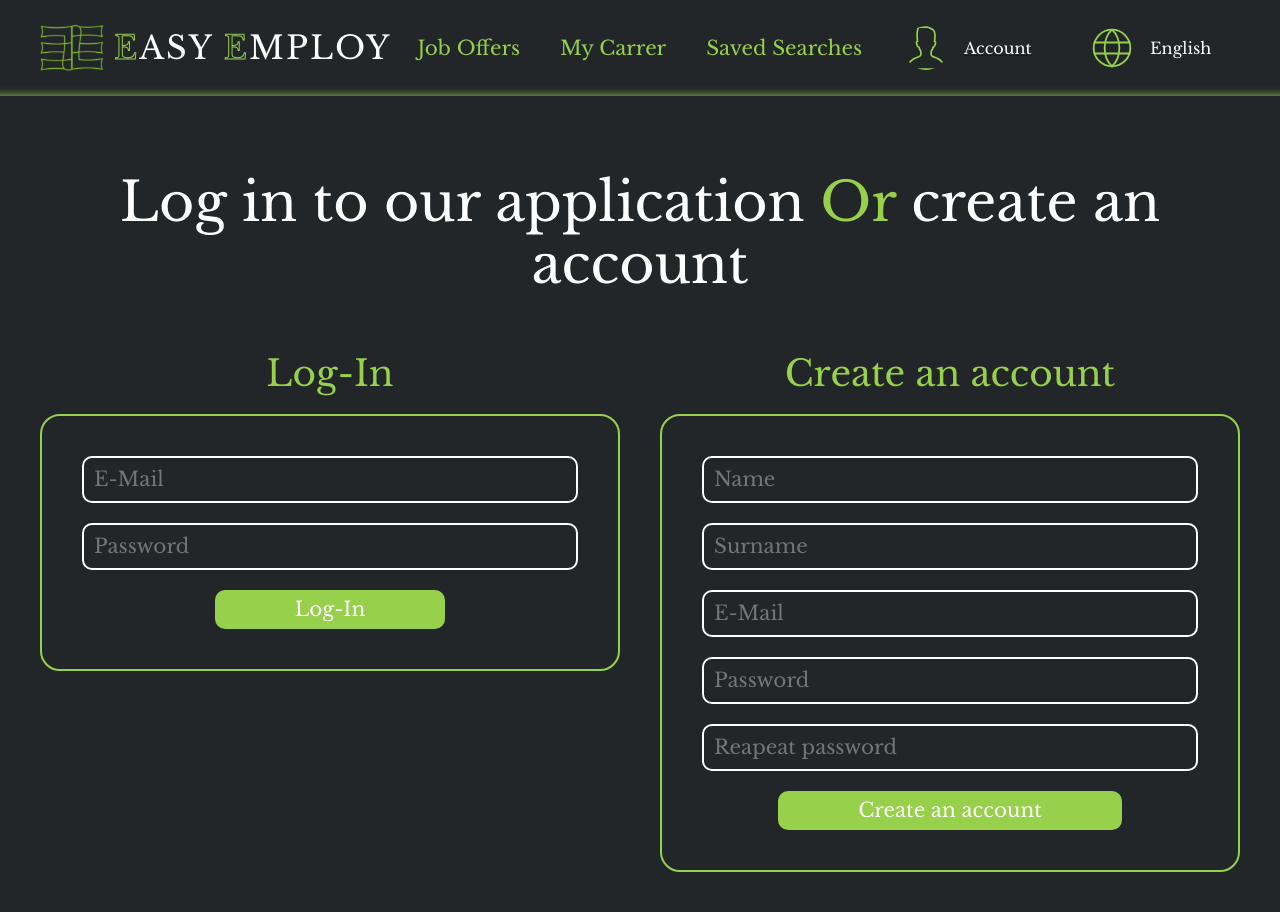
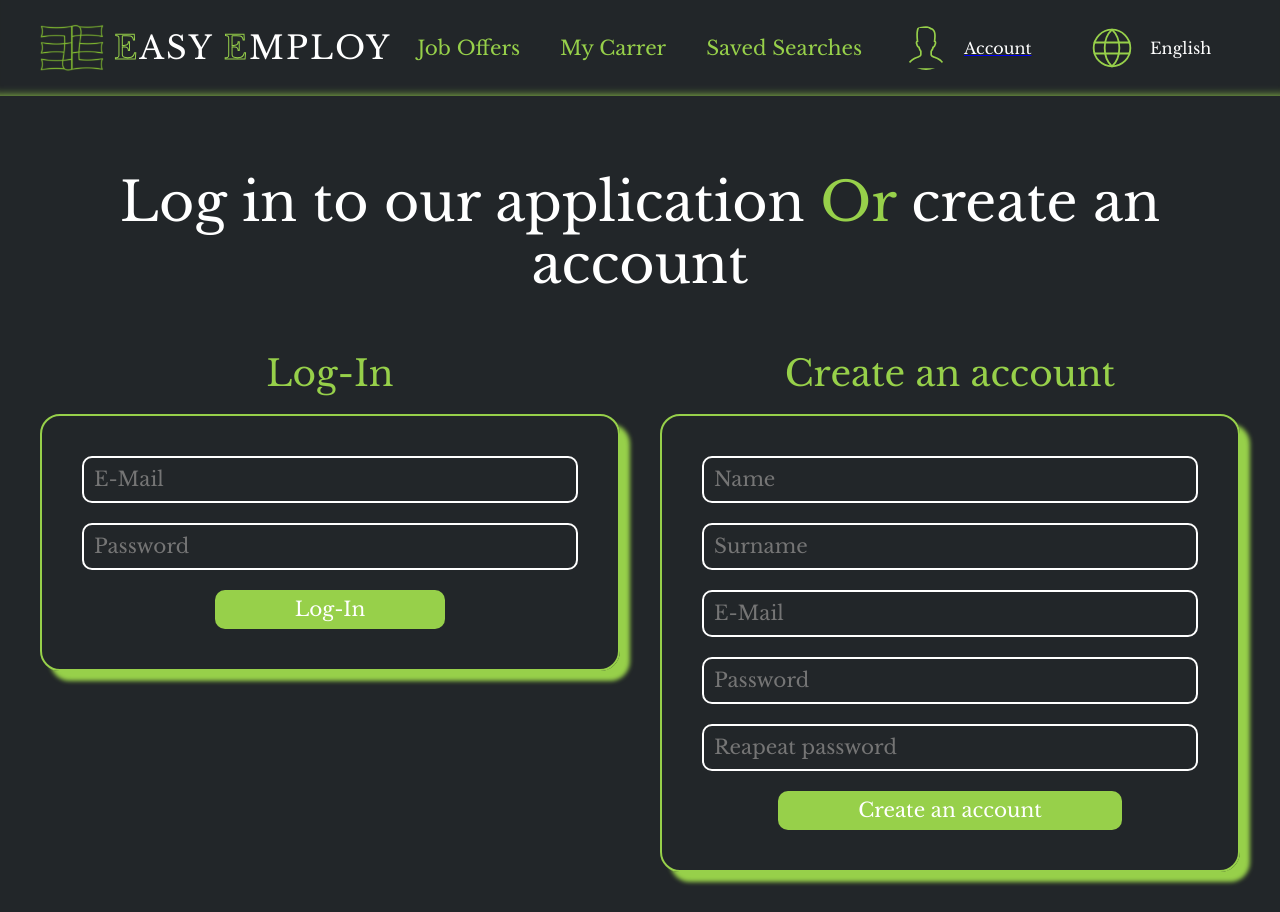
Before and after one commit to mizdebski77/Easy-Employ, a React (Create React App) app: page /Log-In in a window 1280 px wide. Built offline with nearby package versions, Linux system fonts and the light colour scheme.

Commit message:
animations moved to one component

```diff
--- /dev/null
+++ b/src/core/animationsStore.ts
@@ -0,0 +1,60 @@
+export const titleVariants = {
+    hidden: {
+        opacity: 0,
+        y: -40,
+    },
+    visible: {
+        opacity: 1,
+        y: 0,
+        transition: {
+            delay: 0.2,
+            duration: 0.6,
+        },
+    },
+};
+
+
+export const spanVariant = {
+    hidden: {
+        opacity: 0,
+        y: -40,
+    },
+    visible: {
+        opacity: 1,
+        y: 0,
+        transition: {
+            delay: 0.4,
+            duration: 0.6,
+        },
+    },
+};
+
+export const buttonVariant = {
+    hidden: {
+        opacity: 0,
+        y: -40,
+    },
+    visible: {
+        opacity: 1,
+        y: 0,
+        transition: {
+            delay: 0.6,
+            duration: 0.6,
+        },
+    },
+};
+
+export const formVariant = {
+    hidden: {
+        opacity: 0,
+        y: 40,
+    },
+    visible: {
+        opacity: 1,
+        y: 0,
+        transition: {
+            delay: 0.6,
+            duration: 0.6,
+        },
+    },
+};
--- a/src/features/LogIn/logIn.tsx
+++ b/src/features/LogIn/logIn.tsx
@@ -1,16 +1,29 @@
 import React from 'react';
 import { Button, Form, FormContainer, FormTitle, FormsWrapper, Input, Title, TitleSpan, Wrapper } from './styledLogIn';
+import { motion } from 'framer-motion';
+import { formVariant, titleVariants } from '../../core/animationsStore';
 
 export const LogIn = () => {
+
     return (
         <Wrapper>
-            <Title>Log in to our application
+            <Title
+                as={motion.h1}
+                initial="hidden"
+                animate="visible"
+                variants={titleVariants}
+            >Log in to our application
                 <TitleSpan> Or </TitleSpan>
                 create an account
             </Title>
 
             <FormsWrapper>
-                <FormContainer>
+                <FormContainer
+                    as={motion.div}
+                    initial="hidden"
+                    animate="visible"
+                    variants={formVariant}
+                >
                     <FormTitle>Log-In</FormTitle>
                     <Form>
                         <Input placeholder='E-Mail' type='email' />
@@ -19,7 +32,12 @@ export const LogIn = () => {
                     </Form>
                 </FormContainer>
 
-                <FormContainer>
+                <FormContainer
+                    as={motion.div}
+                    initial="hidden"
+                    animate="visible"
+                    variants={formVariant}
+                >
                     <FormTitle>Create an account</FormTitle>
                     <Form>
                         <Input placeholder='Name' type='name' />
--- a/src/features/LogIn/styledLogIn.ts
+++ b/src/features/LogIn/styledLogIn.ts
@@ -63,6 +63,7 @@ export const Form = styled.form`
     display: flex;
     flex-direction: column;
     justify-content: center;
+    box-shadow: 10px 10px 4px ${({ theme }) => theme.color.fontMain};
 
     @media (max-width: ${({ theme }) => theme.breakPoint.thirdBp}px){
         padding: 40px 12px;
--- a/src/features/WelcomePage/welcomePage.tsx
+++ b/src/features/WelcomePage/welcomePage.tsx
@@ -1,55 +1,9 @@
 import React from 'react';
 import { ButtonContainer, ButtonLink, Title, TitleFirstLetters, TitleParagraph, Wrapper } from './styledHomePage';
 import { motion } from 'framer-motion';
+import { buttonVariant, spanVariant, titleVariants } from '../../core/animationsStore';
 
 export const WelcomePage = () => {
-
-    const titleVariants = {
-        hidden: {
-            opacity: 0,
-            y: -40,
-        },
-        visible: {
-            opacity: 1,
-            y: 0,
-            transition: {
-                delay: 0.2,
-                duration: 0.6,
-            },
-        },
-    };
-
-    const spanVariant = {
-        hidden: {
-            opacity: 0,
-            y: -40,
-        },
-        visible: {
-            opacity: 1,
-            y: 0,
-            transition: {
-                delay: 0.4,
-                duration: 0.6,
-            },
-        },
-    };
-
-    const buttonVariant = {
-        hidden: {
-            opacity: 0,
-            y: -40,
-        },
-        visible: {
-            opacity: 1,
-            y: 0,
-            transition: {
-                delay: 0.6,
-                duration: 0.6,
-            },
-        },
-    };
-
-
 
     return (
         <Wrapper>
```
